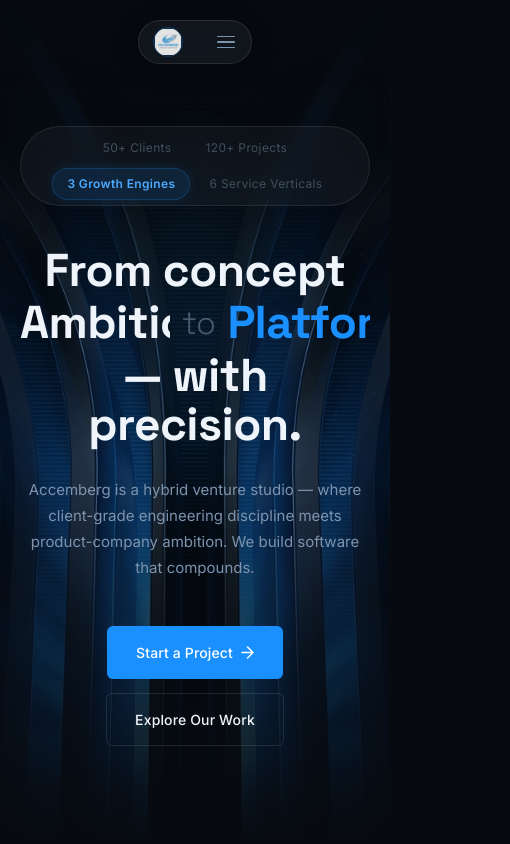
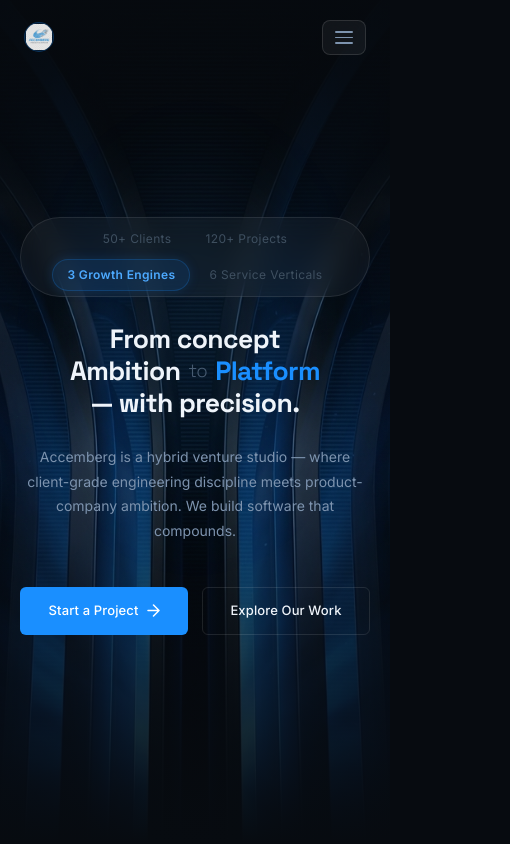
Before and after one commit to AccembergGroup/Company_Website, a Next.js app: page / in a window 390 px wide. Shown: the top 844 px of the page, 510 px wide, since content can reach past the window. Built offline with nearby package versions, Linux system fonts and the light colour scheme.

Commit message:
UI bug fixes

```diff
--- a/src/app/globals.css
+++ b/src/app/globals.css
@@ -663,3 +663,57 @@
     --container-x: 20px;
   }
 }
+
+/* ─── Global Mobile Safety Net ──────────────────────────── */
+
+/* Prevent ANY horizontal overflow from leaking */
+@media (max-width: 768px) {
+  html, body {
+    overflow-x: hidden !important;
+    width: 100%;
+    position: relative;
+    max-width: 100vw;
+  }
+
+  /* Section headings scale down gracefully */
+  .text-h2 { font-size: clamp(26px, 7vw, 40px) !important; }
+  .text-h3 { font-size: clamp(17px, 4.5vw, 22px) !important; }
+
+  /* Section padding tighter on mobile */
+  .section {
+    padding-top: var(--section-y);
+    padding-bottom: var(--section-y);
+  }
+
+  /* Buttons: full-width stacks on smallest screens */
+  .btn { padding: 12px 22px; font-size: 13px; }
+
+  /* Clients marquee: slightly smaller pills on mobile */
+  .marquee-track, .marquee-track-reverse { gap: 8px; }
+
+  /* Section labels always visible */
+  .section-label { font-size: 10px; }
+
+  /* Contact: form panel full padding reset */
+  .contact-grid > div:last-child > div {
+    padding: 24px 20px !important;
+  }
+
+  /* Footer bottom bar: stack on very small */
+  .footer-bottom-bar {
+    flex-direction: column !important;
+    align-items: flex-start !important;
+    gap: 8px !important;
+  }
+}
+
+@media (max-width: 480px) {
+  /* Tighter section heading */
+  .text-h2 { font-size: clamp(22px, 7vw, 34px) !important; letter-spacing: -0.02em !important; }
+
+  /* Buttons full-width on very small screens */
+  .hero-cta-row .btn { flex: 1; justify-content: center; min-width: 140px; }
+
+  /* Reduce section vertical spacing a bit more */
+  :root { --section-y: 64px; }
+}
--- a/src/components/About.js
+++ b/src/components/About.js
@@ -55,7 +55,7 @@
   useReveal(ref)
 
   return (
-    <section id="about" className="section" ref={ref}>
+    <section id="about" className="section" ref={ref} style={{ position: 'relative', overflow: 'hidden' }}>
       {/* Subtle glow top-right */}
       <div
         style={{
@@ -184,10 +184,13 @@
       <style>{`
         @media (max-width: 900px) {
           .about-grid { grid-template-columns: 1fr !important; }
+          /* Show text first, flywheel diagram below */
+          .about-grid > div:last-child { order: 2; max-height: 280px; min-height: 200px !important; }
+          .about-grid > div:first-child { order: 1; }
         }
         @media (max-width: 768px) {
-          .engines-grid { grid-template-columns: 1fr !important; gap: 12px !important; }
-          .engines-grid > div { border-radius: 4px !important; margin-top: 0 !important; }
+          .engines-grid { grid-template-columns: 1fr !important; gap: 10px !important; }
+          .engines-grid > div { border-radius: 4px !important; margin-top: 0 !important; padding-top: 28px !important; }
         }
       `}</style>
     </section>
--- a/src/components/Hero.js
+++ b/src/components/Hero.js
@@ -77,7 +77,7 @@
         alignItems: 'center',
         justifyContent: 'center',
         overflow: 'hidden',
-        paddingTop: 100,
+        paddingTop: 'clamp(80px, 12vw, 120px)',
         paddingBottom: 0,
         textAlign: 'center',
       }}
@@ -187,7 +187,7 @@
 
           {/* Line 2: two flip words + static connector */}
           <div
-            className="hero-h1-line"
+            className="hero-h1-line hero-flip-row"
             style={{
               display: 'flex',
               alignItems: 'center',
@@ -241,7 +241,7 @@
         <p
           className="hero-subtitle"
           style={{
-            fontSize: 'clamp(15px, 1.3vw, 18px)',
+            fontSize: 'clamp(14px, 1.5vw, 18px)',
             lineHeight: 1.75,
             color: 'var(--text-secondary)',
             maxWidth: 560,
@@ -422,6 +422,16 @@
         @keyframes flipDnExit  { to   { transform: perspective(500px) rotateX(-80deg); opacity: 0; } }
         @keyframes flipDnEnter { from { transform: perspective(500px) rotateX(80deg);  opacity: 0; } to { transform: rotateX(0deg); opacity: 1; } }
 
+        /* ── Mobile: override headline font so flip-word row fits ── */
+        @media (max-width: 640px) {
+          .hero-h1-line   { font-size: clamp(26px, 7.5vw, 46px) !important; }
+          .hero-flip-row  { gap: 8px !important; }
+          .hero-proof-row { margin-bottom: 28px !important; }
+        }
+        @media (max-width: 400px) {
+          .hero-h1-line   { font-size: clamp(22px, 6.8vw, 28px) !important; }
+        }
+        /* Dashboard preview */
         @media (max-width: 720px) {
           .preview-grid { grid-template-columns: 1fr !important; }
           .preview-grid > div:first-child { display: none; }
--- a/src/components/Navbar.js
+++ b/src/components/Navbar.js
@@ -40,6 +40,7 @@
     <>
       {/* ── Floating pill navbar ─────────────────────────── */}
       <nav
+        className="nav-container"
         style={{
           position: 'fixed',
           top: 20,
@@ -48,8 +49,6 @@
           zIndex: 100,
           display: 'flex',
           alignItems: 'center',
-          gap: 4,
-          padding: '6px 6px 6px 14px',
           background: scrolled
             ? 'rgba(10, 16, 24, 0.82)'
             : 'rgba(255, 255, 255, 0.05)',
@@ -69,11 +68,11 @@
         <a
           href="#"
           aria-label="Accemberg"
+          className="nav-logo-link"
           style={{
             display: 'flex',
             alignItems: 'center',
             gap: 8,
-            marginRight: 16,
             flexShrink: 0,
             textDecoration: 'none',
           }}
@@ -272,10 +271,43 @@
       </div>
 
       <style>{`
+        .nav-container { padding: 6px 6px 6px 14px; gap: 4px; }
+        .nav-logo-link { margin-right: 16px; }
+
         @media (max-width: 768px) {
           .pill-nav-links { display: none !important; }
           .pill-hamburger { display: flex !important; }
           .nav-wordmark   { display: none; }
+
+          /* Destroy the "blob" pill on mobile — use natural full-width header */
+          .nav-container {
+            top: 0 !important;
+            left: 0 !important;
+            transform: none !important;
+            width: 100% !important;
+            max-width: 100vw !important;
+            padding: 20px 24px !important;
+            justify-content: space-between !important;
+
+            /* Remove central pill background */
+            background: transparent !important;
+            backdrop-filter: none !important;
+            -webkit-backdrop-filter: none !important;
+            border: none !important;
+            box-shadow: none !important;
+          }
+
+          .nav-logo-link { margin-right: 0 !important; }
+
+          /* Just the hamburger gets a subtle glass button look at top-right */
+          .pill-hamburger {
+            margin-left: 0 !important;
+            padding: 10px 12px !important;
+            background: rgba(255, 255, 255, 0.05) !important;
+            border: 1px solid rgba(255, 255, 255, 0.12) !important;
+            border-radius: 8px !important;
+            backdrop-filter: blur(12px) !important;
+          }
         }
       `}</style>
     </>
--- a/src/components/Preloader.js
+++ b/src/components/Preloader.js
@@ -45,8 +45,8 @@
 
     const ctx = canvas.getContext('2d')
     const DPR = Math.min(window.devicePixelRatio || 1, 2)
-    const CW  = window.innerWidth
-    const CH  = window.innerHeight
+    const CW  = document.documentElement.clientWidth || window.innerWidth
+    const CH  = document.documentElement.clientHeight || window.innerHeight
 
     canvas.width  = CW * DPR
     canvas.height = CH * DPR
--- a/src/components/StatsBar.js
+++ b/src/components/StatsBar.js
@@ -105,6 +105,7 @@
 
       <div className="container">
         <div
+          className="stats-grid"
           style={{
             display: 'grid',
             gridTemplateColumns: 'repeat(4, 1fr)',
@@ -123,6 +124,7 @@
               {/* Divider */}
               {i > 0 && (
                 <div
+                  className="stat-divider"
                   style={{
                     position: 'absolute',
                     left: 0,
@@ -142,9 +144,13 @@
       <style>{`
         @media (max-width: 768px) {
           .stats-grid { grid-template-columns: repeat(2, 1fr) !important; }
+          .stats-grid .stat-divider { display: none !important; }
+          .stats-grid > div { padding-left: 0 !important; padding-right: 0 !important; padding: 24px 20px !important; }
         }
         @media (max-width: 480px) {
           .stats-grid { grid-template-columns: 1fr !important; }
+          .stats-grid > div { border-bottom: 1px solid var(--border-subtle); }
+          .stats-grid > div:last-child { border-bottom: none; }
         }
       `}</style>
     </section>
```
